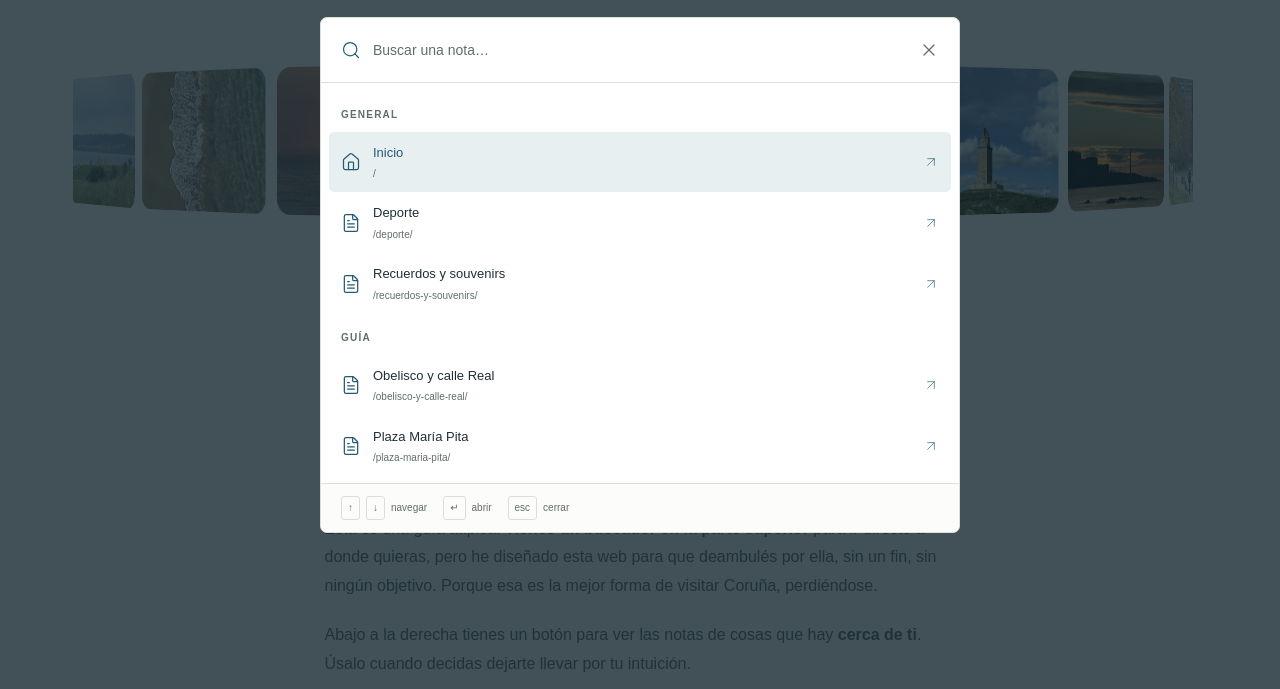
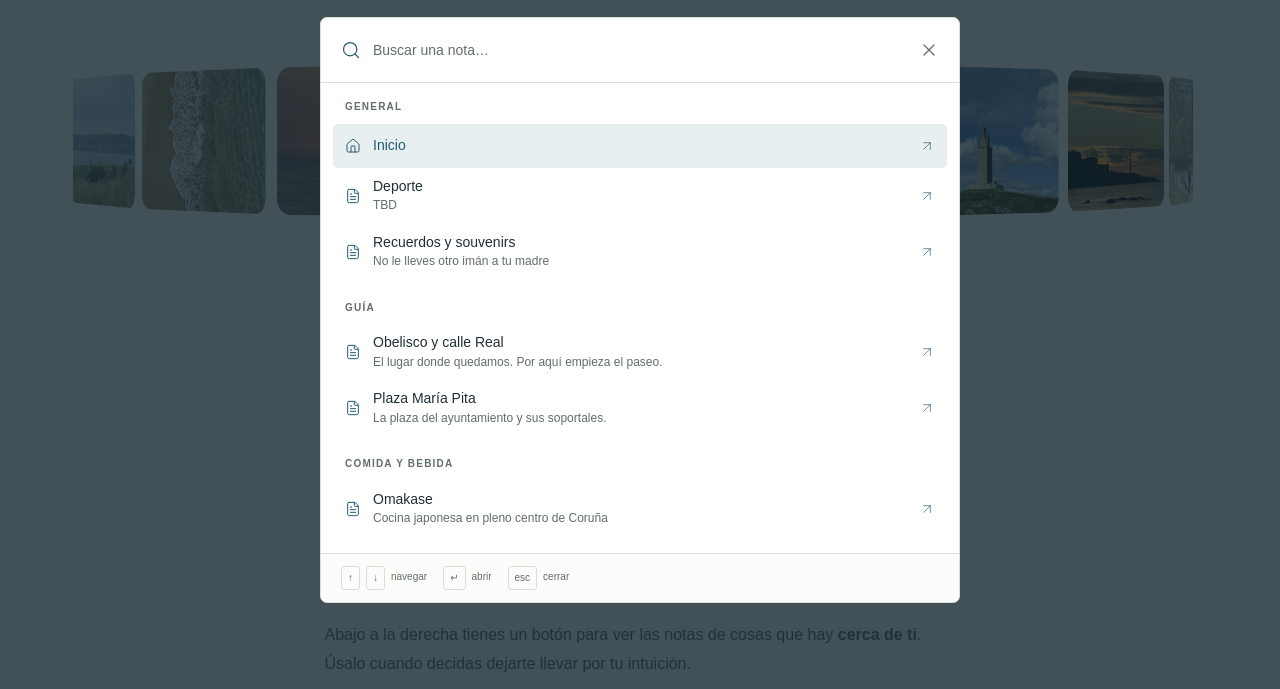
Before and after one commit to juanoa/coruna.fyi, an Astro site: page / in a window 1280 px wide. Both pictures are taken after a click on the button "Buscar páginas". Shown: the part 111-800 px from the top of the page. Built offline with nearby package versions, Linux system fonts and the light colour scheme; Astro itself is replaced by a stand-in of ours.

Commit message:
Show page descriptions and improve search result spacing

```diff
--- a/src/components/SiteSearch.tsx
+++ b/src/components/SiteSearch.tsx
@@ -47,8 +47,11 @@ export default function SiteSearch({ searchPages }: { searchPages: SearchPage[]
               {searchPages.filter((page) => page.group === group).map((page) => {
                 const PageIcon = page.href === '/' ? Home : FileText;
                 return <CommandItem key={page.href} value={page.href} keywords={[page.title, ...page.keywords]} onSelect={() => { setOpen(false); window.location.assign(page.href); }}>
-                  <PageIcon size={20} strokeWidth={1.5} aria-hidden="true" />
-                  <span className="flex min-w-0 flex-col gap-0.75"><span>{page.title}</span><span className="text-meta text-muted [overflow-wrap:anywhere]">{page.href}</span></span>
+                  <PageIcon size={16} strokeWidth={1.5} aria-hidden="true" />
+                  <span className="flex min-w-0 flex-col gap-0.5">
+                    <span className="font-medium leading-tight">{page.title}</span>
+                    {page.description && <span className="text-label leading-snug text-muted [overflow-wrap:anywhere]">{page.description}</span>}
+                  </span>
                   <ArrowUpRight size={16} strokeWidth={1} className="ml-auto" aria-hidden="true" />
                 </CommandItem>;
               })}
--- a/src/components/ui/command.tsx
+++ b/src/components/ui/command.tsx
@@ -28,16 +28,16 @@ function CommandInput({ className, ...props }: React.ComponentProps<typeof Comma
   return <div data-slot="command-input-wrapper" className="flex items-center gap-3 border-b border-line py-3 pr-15 pl-5 text-sea max-sm:gap-2 max-sm:pl-4 [&>svg]:shrink-0"><Search size={20} strokeWidth={1.5} aria-hidden="true" /><CommandPrimitive.Input data-slot="command-input" className={cn('min-h-10 w-full min-w-0 border-0 bg-transparent font-body text-md leading-[1.5] text-ink outline-none placeholder:text-muted max-sm:text-base', className)} {...props} /></div>;
 }
 function CommandList({ className, ...props }: React.ComponentProps<typeof CommandPrimitive.List>) {
-  return <CommandPrimitive.List data-slot="command-list" className={cn('max-h-[min(50dvh,440px)] scroll-p-2 overflow-x-hidden overflow-y-auto overscroll-contain p-2 outline-none max-sm:max-h-[min(55dvh,440px)]', className)} {...props} />;
+  return <CommandPrimitive.List data-slot="command-list" className={cn('max-h-[min(60dvh,560px)] scroll-p-3 overflow-x-hidden overflow-y-auto overscroll-contain px-3 py-4 outline-none max-sm:max-h-[min(55dvh,440px)]', className)} {...props} />;
 }
 function CommandEmpty({ className, ...props }: React.ComponentProps<typeof CommandPrimitive.Empty>) {
   return <CommandPrimitive.Empty data-slot="command-empty" className={cn('px-5 py-10 text-center text-sm [&_span]:mt-2 [&_span]:block [&_span]:text-label [&_span]:text-muted', className)} {...props} />;
 }
 function CommandGroup({ className, ...props }: React.ComponentProps<typeof CommandPrimitive.Group>) {
-  return <CommandPrimitive.Group data-slot="command-group" className={cn('[&_[cmdk-group-heading]]:px-3 [&_[cmdk-group-heading]]:pt-4 [&_[cmdk-group-heading]]:pb-2 [&_[cmdk-group-heading]]:text-meta [&_[cmdk-group-heading]]:font-[550] [&_[cmdk-group-heading]]:tracking-eyebrow [&_[cmdk-group-heading]]:text-muted [&_[cmdk-group-heading]]:uppercase', className)} {...props} />;
+  return <CommandPrimitive.Group data-slot="command-group" className={cn('mt-5 first:mt-0 [&_[cmdk-group-heading]]:px-3 [&_[cmdk-group-heading]]:pb-2 [&_[cmdk-group-heading]]:text-meta [&_[cmdk-group-heading]]:font-[550] [&_[cmdk-group-heading]]:tracking-eyebrow [&_[cmdk-group-heading]]:text-muted [&_[cmdk-group-heading]]:uppercase', className)} {...props} />;
 }
 function CommandItem({ className, ...props }: React.ComponentProps<typeof CommandPrimitive.Item>) {
-  return <CommandPrimitive.Item data-slot="command-item" className={cn('relative flex min-h-14 cursor-pointer items-center gap-3 rounded-control px-3 py-2.5 text-sm text-ink outline-none select-none data-[selected=true]:bg-sea-light data-[selected=true]:text-sea data-[disabled=true]:pointer-events-none data-[disabled=true]:opacity-50 [&>svg]:shrink-0 [&>svg]:text-sea', className)} {...props} />;
+  return <CommandPrimitive.Item data-slot="command-item" className={cn('relative flex min-h-control cursor-pointer items-center gap-3 rounded-control px-3 py-2.5 text-md text-ink outline-none select-none data-[selected=true]:bg-sea-light data-[selected=true]:text-sea data-[disabled=true]:pointer-events-none data-[disabled=true]:opacity-50 [&>svg]:shrink-0 [&>svg]:text-sea', className)} {...props} />;
 }
 function CommandSeparator({ className, ...props }: React.ComponentProps<typeof CommandPrimitive.Separator>) {
   return <CommandPrimitive.Separator data-slot="command-separator" className={cn('h-px bg-line', className)} {...props} />;
--- a/src/content.config.ts
+++ b/src/content.config.ts
@@ -6,7 +6,7 @@ const guide = defineCollection({
   loader: glob({ pattern: '*.mdx', base: './src/content/guide' }),
   schema: z.object({
     title: z.string(),
-    description: z.string(),
+    description: z.string().optional(),
     image: z.string(),
     alt: z.string(),
     draft: z.boolean().default(false),
@@ -19,7 +19,7 @@ const pages = defineCollection({
   loader: glob({ pattern: '*.mdx', base: './src/content' }),
   schema: z.object({
     title: z.string(),
-    description: z.string(),
+    description: z.string().optional(),
     image: z.string().optional(),
     draft: z.boolean().default(false),
     related: z.array(z.string()).default([]),
@@ -30,7 +30,7 @@ const foodAndDrink = defineCollection({
   loader: glob({ pattern: '*.mdx', base: './src/content/food-and-drink' }),
   schema: z.object({
     title: z.string(),
-    description: z.string(),
+    description: z.string().optional(),
     image: z.string().optional(),
     draft: z.boolean().default(false),
     related: z.array(z.string()).default([]),
--- a/src/data/guide.ts
+++ b/src/data/guide.ts
@@ -31,9 +31,10 @@ export async function getSearchPages(): Promise<SearchPage[]> {
     { title: 'Inicio', href: '/', group: 'General', keywords: ['home', 'notas', 'A Coruña', 'coruña.fyi'] },
     ...entries.map(({ id, data, collection }) => ({
       title: data.title,
+      description: data.description,
       href: getGuideHref(id),
       group: collection === 'guide' ? 'Guía' as const : collection === 'foodAndDrink' ? 'Comida y bebida' as const : 'General' as const,
-      keywords: [data.title, data.description],
+      keywords: [data.title, ...(data.description ? [data.description] : [])],
     })),
   ];
 }
--- a/src/data/search.ts
+++ b/src/data/search.ts
@@ -1,5 +1,6 @@
 export interface SearchPage {
   title: string;
+  description?: string;
   href: string;
   group: 'General' | 'Guía' | 'Comida y bebida';
   keywords: string[];
```
